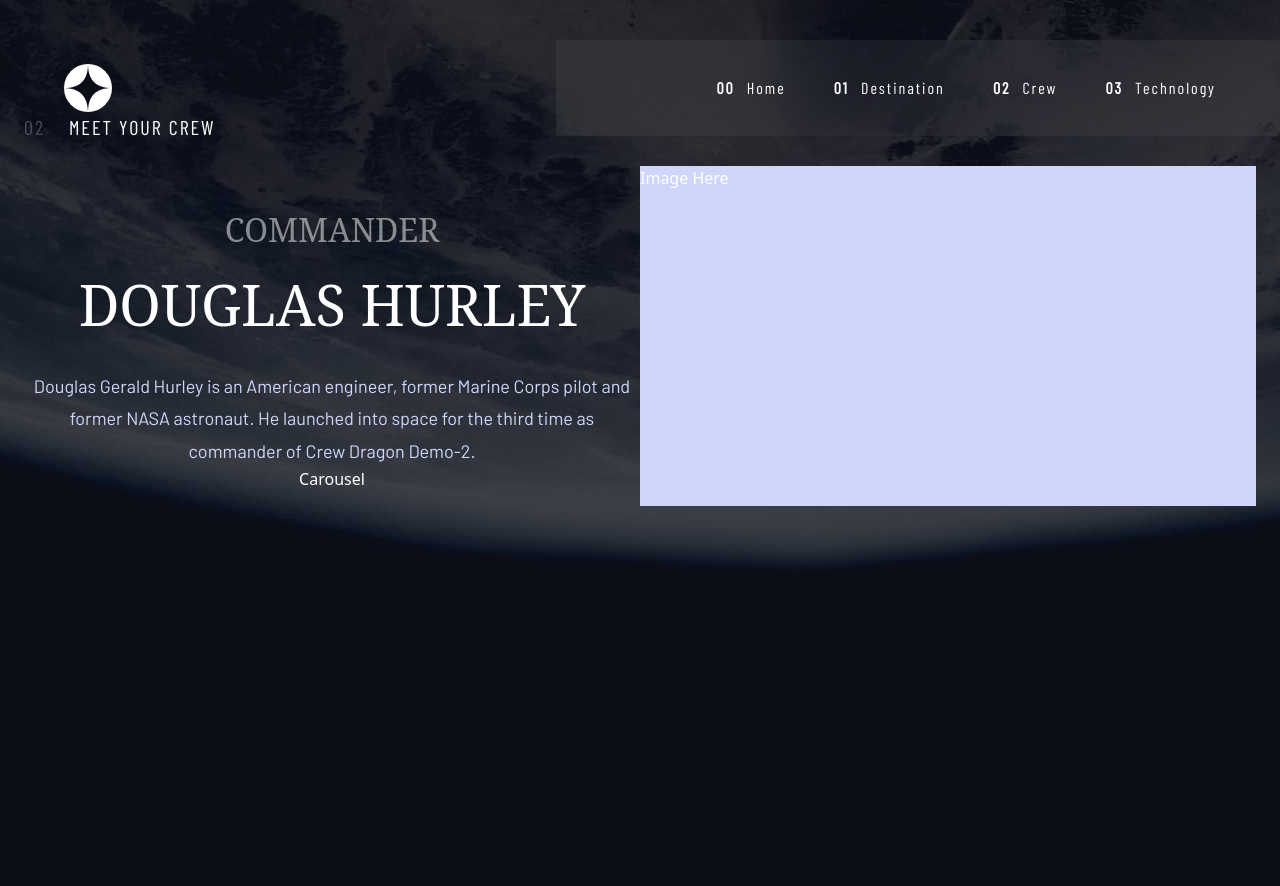
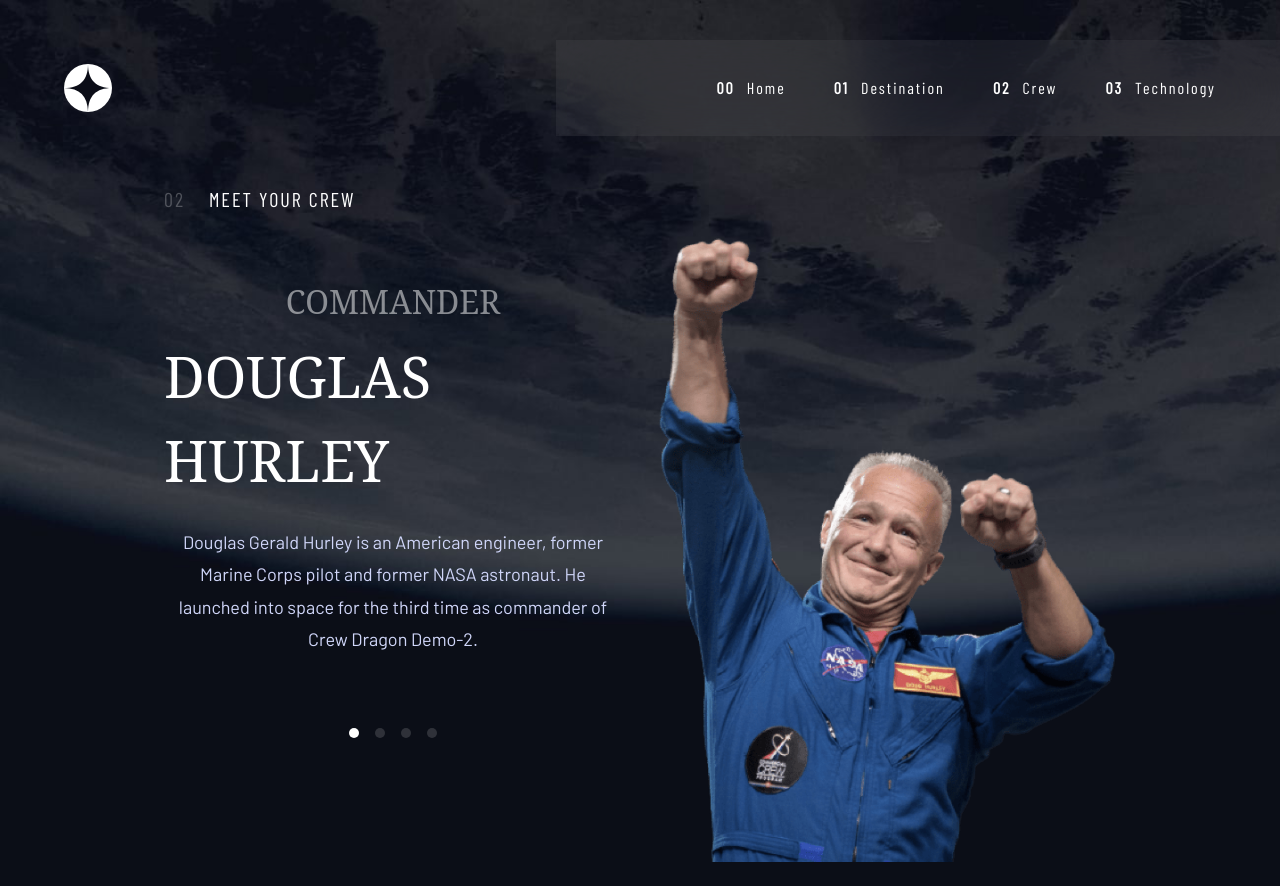
Before and after one commit to 11amanraj/space-tourism, a Next.js app: page /crew in a window 1280 px wide. Before the commit the page ends 800 px from the top, so only its background shows below. Built offline with nearby package versions, Linux system fonts and the light colour scheme; a web font is replaced by a local one.

Commit message:
minor changes

```diff
--- a/app/crew/page.tsx
+++ b/app/crew/page.tsx
@@ -5,41 +5,50 @@
         {
             name: 'Commander',
             role: 'Douglas Hurley',
+            image: '/crew/image-douglas-hurley.png',
             description: 'Douglas Gerald Hurley is an American engineer, former Marine Corps pilot and former NASA astronaut. He launched into space for the third time as commander of Crew Dragon Demo-2.'
         },
         {
             name: 'Mission Specialist',
             role: 'MARK SHUTTLEWORTH',
+            image: '/crew/image-mark-shuttleworth.png',
             description: 'Mark Richard Shuttleworth is the founder and CEO of Canonical, the company behind the Linux-based Ubuntu operating system. Shuttleworth became the first South African to travel to space as a space tourist.'
         },
         {
             name: 'PILOT',
             role: 'Victor Glover',
+            image: '/crew/image-victor-glover.png',
             description: 'Pilot on the first operational flight of the SpaceX Crew Dragon to the International Space Station. Glover is a commander in the U.S. Navy where he pilots an F/A-18.He was a crew member of Expedition 64, and served as a station systems flight engineer.'
         },
         {
             name: 'Flight Engineer',
             role: 'Anousheh Ansari',
+            image: '/crew/image-anousheh-ansari.png',
             description: 'Anousheh Ansari is an Iranian American engineer and co-founder of Prodea Systems. Ansari was the fourth self-funded space tourist, the first self-funded woman to fly to the ISS, and the first Iranian in space.'
         }
     ]
   return (
-    <div className="h-full bg-[url('/crew/background-crew-mobile.jpg')] sm:bg-[url('/crew/background-crew-tablet.jpg')] md:bg-[url('/crew/background-crew-desktop.jpg')] bg-cover p-6 pt-28">
+    <div className="outline-1 bg-[url('/crew/background-crew-mobile.jpg')] sm:bg-[url('/crew/background-crew-tablet.jpg')] md:bg-[url('/crew/background-crew-desktop.jpg')] bg-cover p-6 pt-28 md:pt-46 md:px-41">
         <div className='text-preset-8 flex gap-6 justify-center sm:text-[20px] sm:justify-start'>
             <p className='opacity-25'>02</p>
             <p>MEET YOUR CREW</p>
         </div>
-        <div className='flex flex-col pt-6 md:flex-row'>
-            <div className='flex-1 flex flex-col'>
+        <div className='flex flex-1 flex-col pt-6 gap-9 md:flex-row'>
+            <div className='flex-1 flex flex-col gap-18'>
                 <div className='flex flex-col items-center'>
                     <h3 className='pt-10 text-preset-4 text-[18px] opacity-50 sm:text-[24px] md:text-[32px]'>COMMANDER</h3>
                     <h1 className='pt-2 text-preset-3 text-[24px] sm:text-[40px] md:text-[56px]'>DOUGLAS HURLEY</h1>
                     <p className='pt-6 text-center text-preset-9 text-[15px] text-tertiary sm:text-[16px] md:text-[18px]'>Douglas Gerald Hurley is an American engineer, former Marine Corps pilot and former NASA astronaut. He launched into space for the third time as commander of Crew Dragon Demo-2.</p>
                 </div>
-                <div className='self-center'>Carousel</div>
+                <ul className='self-center flex gap-4'>
+                    <li className='w-2.5 h-2.5 bg-secondary opacity-100 rounded-full '></li>
+                    <li className='w-2.5 h-2.5 bg-secondary opacity-15 rounded-full '></li>
+                    <li className='w-2.5 h-2.5 bg-secondary opacity-15 rounded-full '></li>
+                    <li className='w-2.5 h-2.5 bg-secondary opacity-15 rounded-full '></li>
+                </ul>
             </div>
-            <div className='flex-1 bg-tertiary w-70 h-85 self-center'>
-                Image Here
+            <div className='flex-1 w-70 sm:w-112 aspect-[1/1] self-center'>
+                <img src={crew[0].image} alt={crew[0].name}/>
             </div>
         </div>
     </div>
```
